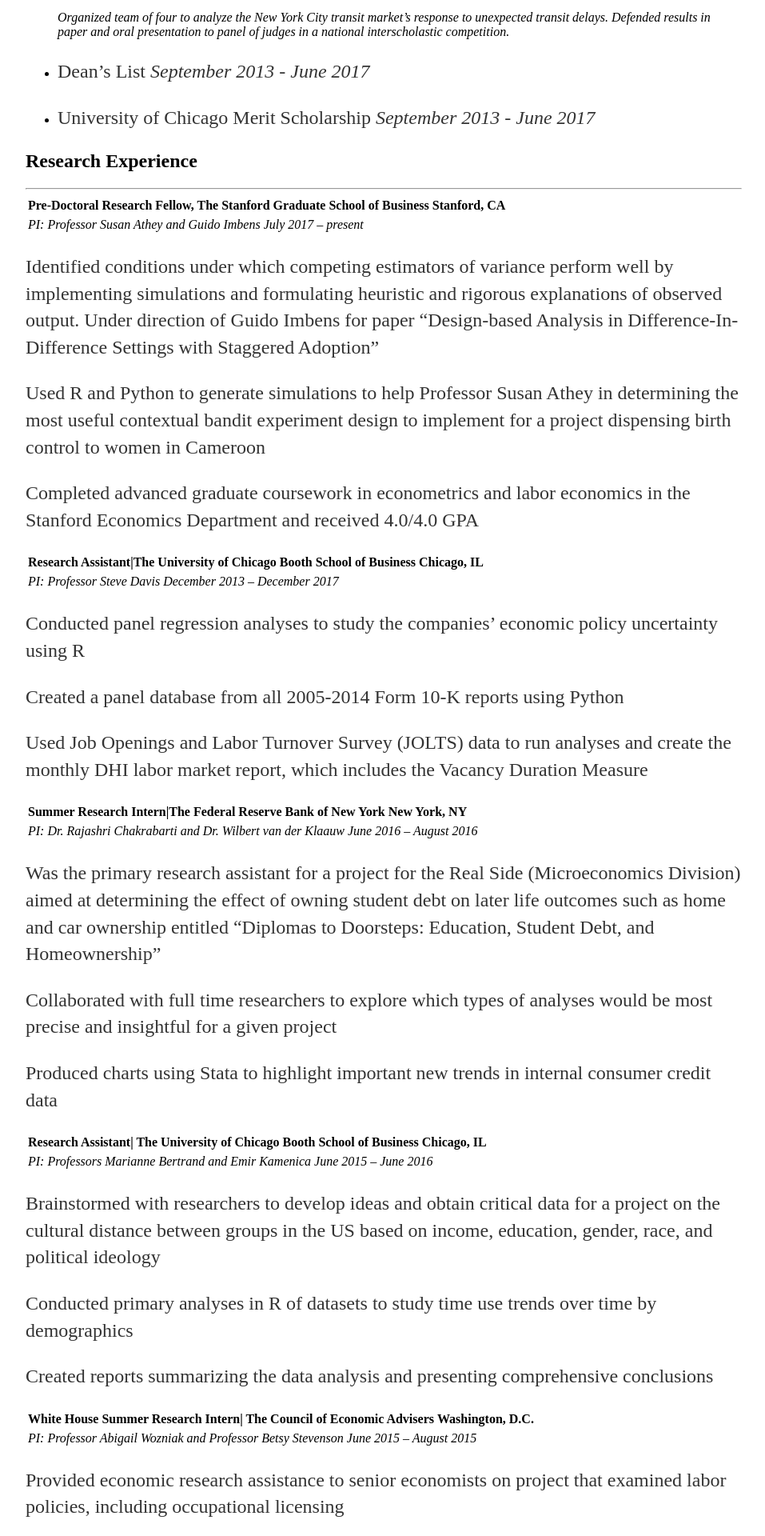
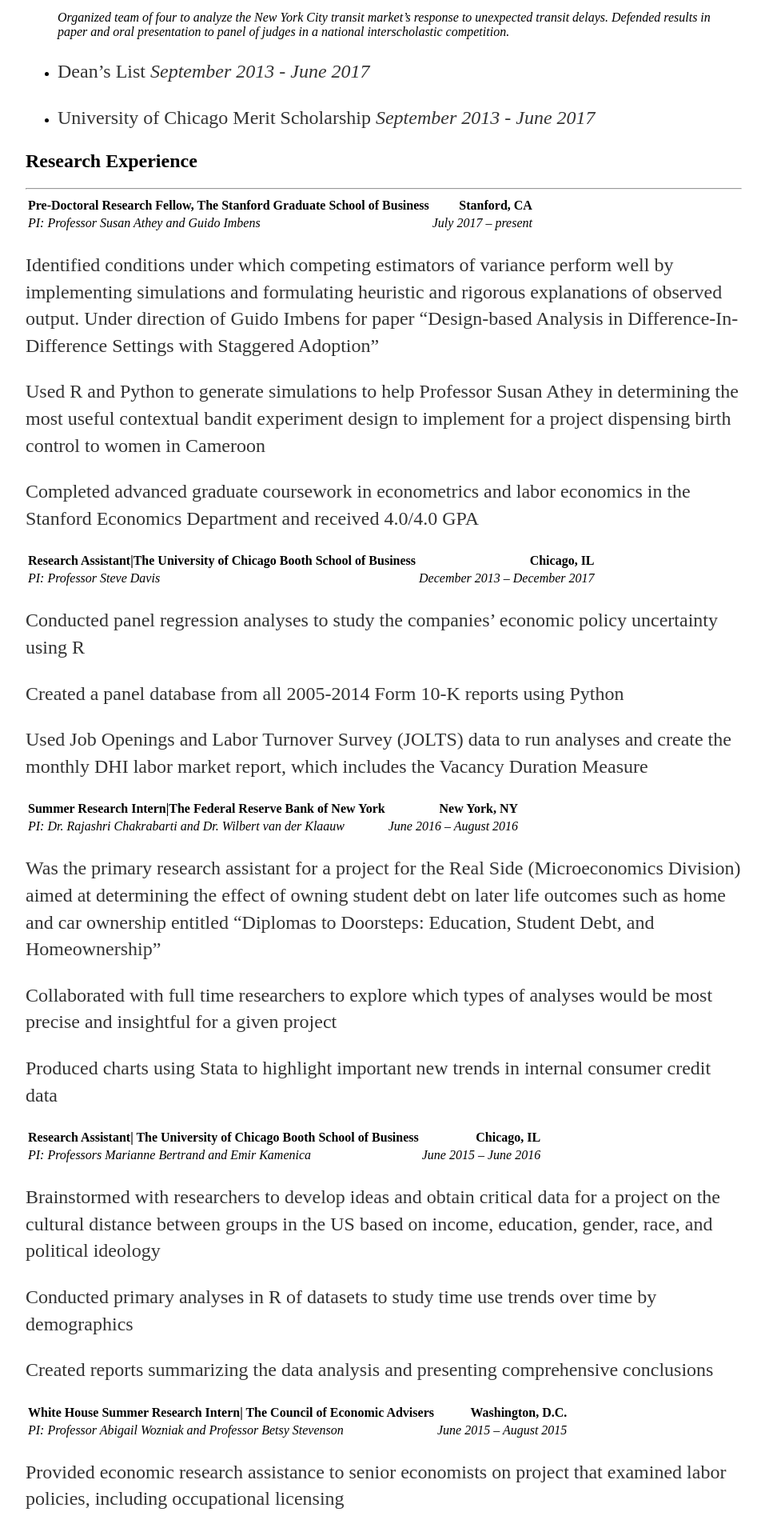
Before and after one commit to lcurrier/lcurrier.github.io, a Jekyll site: the page built from cv/index.html, in a window 1280 px wide. Shown: the part 784-2704 px from the top of the page at 80% size, without its empty margins (160-1117 px from the left). Built offline with Jekyll 4.4.1, drawn with Linux system fonts in a browser that asks for light colours.

Commit message:
make dates shift

```diff
--- a/cv/index.html
+++ b/cv/index.html
@@ -67,11 +67,6 @@
 <td style="text-align: left;"><strong>Pre-Doctoral Research Fellow, The Stanford Graduate School of Business</strong></td>
 <td style="text-align: right;"><strong>Stanford, CA</strong></td>
 </tr>
-</tbody>
-</table>
-
-<table>
-<tbody>
 <tr class="odd">
 <td style="text-align: left;"><em>PI: Professor Susan Athey and Guido Imbens</em></td>
 <td style="text-align: right;"><em>July 2017 – present</em></td>
@@ -87,10 +82,6 @@
 <td style="text-align: left;"><strong>Research Assistant|The University of Chicago Booth School of Business</strong></td>
 <td style="text-align: right;"><strong>Chicago, IL</strong></td>
 </tr>
-</tbody>
-</table>
-<table>
-<tbody>
 <tr class="odd">
 <td style="text-align: left;"><em>PI: Professor Steve Davis</em></td>
 <td style="text-align: right;"><em>December 2013 – December 2017</em></td>
@@ -106,10 +97,6 @@
 <td style="text-align: left;"><strong>Summer Research Intern|The Federal Reserve Bank of New York</strong></td>
 <td style="text-align: right;"><strong>New York, NY</strong></td>
 </tr>
-</tbody>
-</table>
-<table>
-<tbody>
 <tr class="odd">
 <td style="text-align: left;"><em>PI: Dr. Rajashri Chakrabarti and Dr. Wilbert van der Klaauw</em></td>
 <td style="text-align: right;"><em>June 2016 – August 2016</em></td>
@@ -125,10 +112,6 @@
 <td style="text-align: left;"><strong>Research Assistant| The University of Chicago Booth School of Business</strong></td>
 <td style="text-align: right;"><strong>Chicago, IL</strong></td>
 </tr>
-</tbody>
-</table>
-<table>
-<tbody>
 <tr class="odd">
 <td style="text-align: left;"><em>PI: Professors Marianne Bertrand and Emir Kamenica</em></td>
 <td style="text-align: right;"><em>June 2015 – June 2016</em></td>
@@ -144,10 +127,6 @@
 <td style="text-align: left;"><strong>White House Summer Research Intern| The Council of Economic Advisers</strong></td>
 <td style="text-align: right;"><strong>Washington, D.C.</strong></td>
 </tr>
-</tbody>
-</table>
-<table>
-<tbody>
 <tr class="odd">
 <td style="text-align: left;"><em>PI: Professor Abigail Wozniak and Professor Betsy Stevenson</em></td>
 <td style="text-align: right;"><em>June 2015 – August 2015</em></td>
@@ -163,10 +142,6 @@
 <td style="text-align: left;"><strong>Research Assistant| Becker Friedman Institute for Research In Economics</strong></td>
 <td style="text-align: right;"><strong>Chicago, IL</strong></td>
 </tr>
-</tbody>
-</table>
-<table>
-<tbody>
 <tr class="odd">
 <td style="text-align: left;"><em>PI: Professor John List</em></td>
 <td style="text-align: right;"><em>February 2014 – September 2014</em></td>
@@ -217,11 +192,6 @@
 <td style="text-align: left;"><strong>Labor Economics Reading Group</strong></td>
 <td style="text-align: right;"><strong>Chicago, IL</strong></td>
 </tr>
-</tbody>
-</table>
-
-<table>
-<tbody>
 <tr class="odd">
 <td style="text-align: left;"><em>Cohort Leader</em></td>
 <td style="text-align: right;"><em>September 2015 – June 2017</em></td>
```
